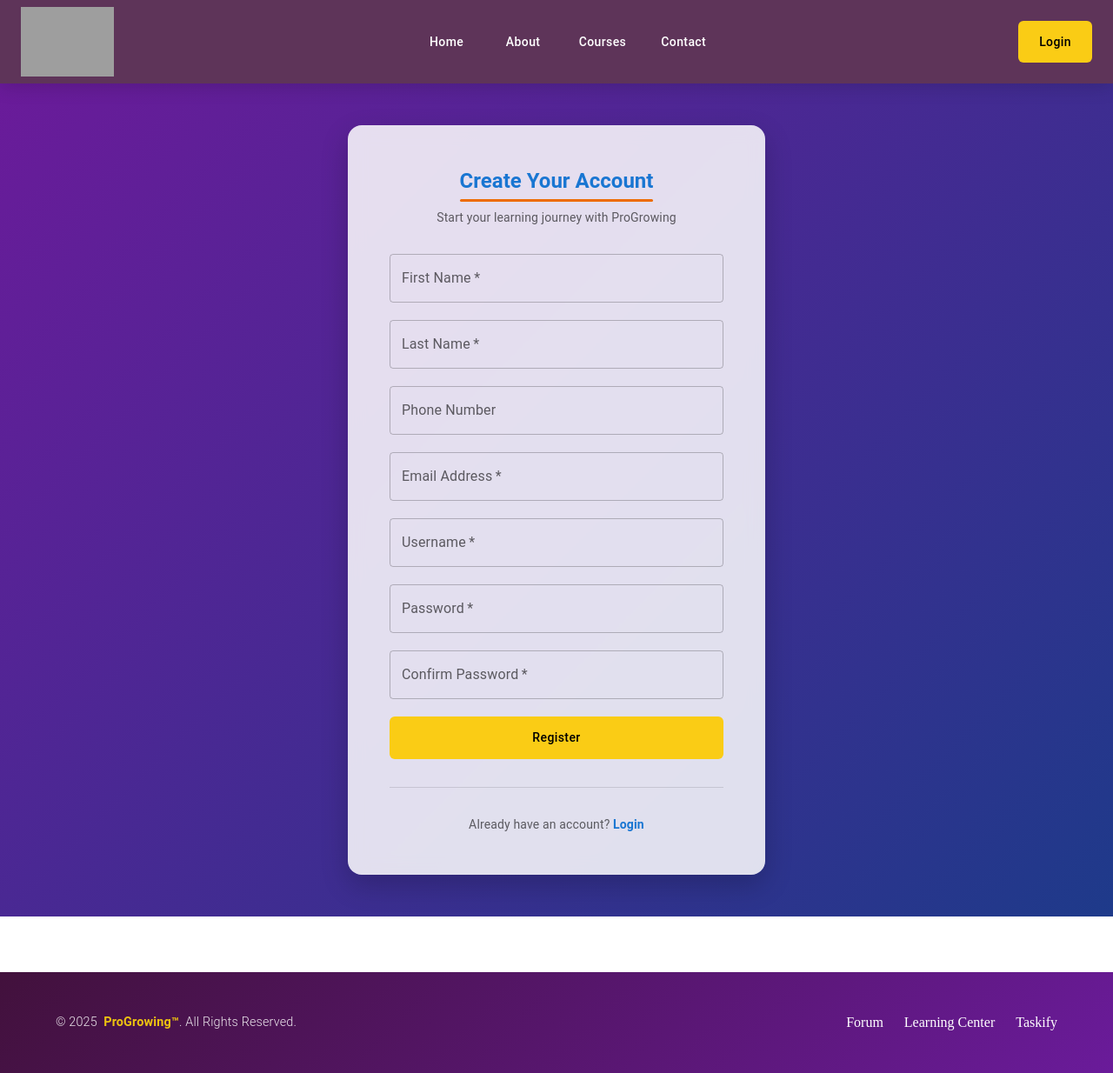
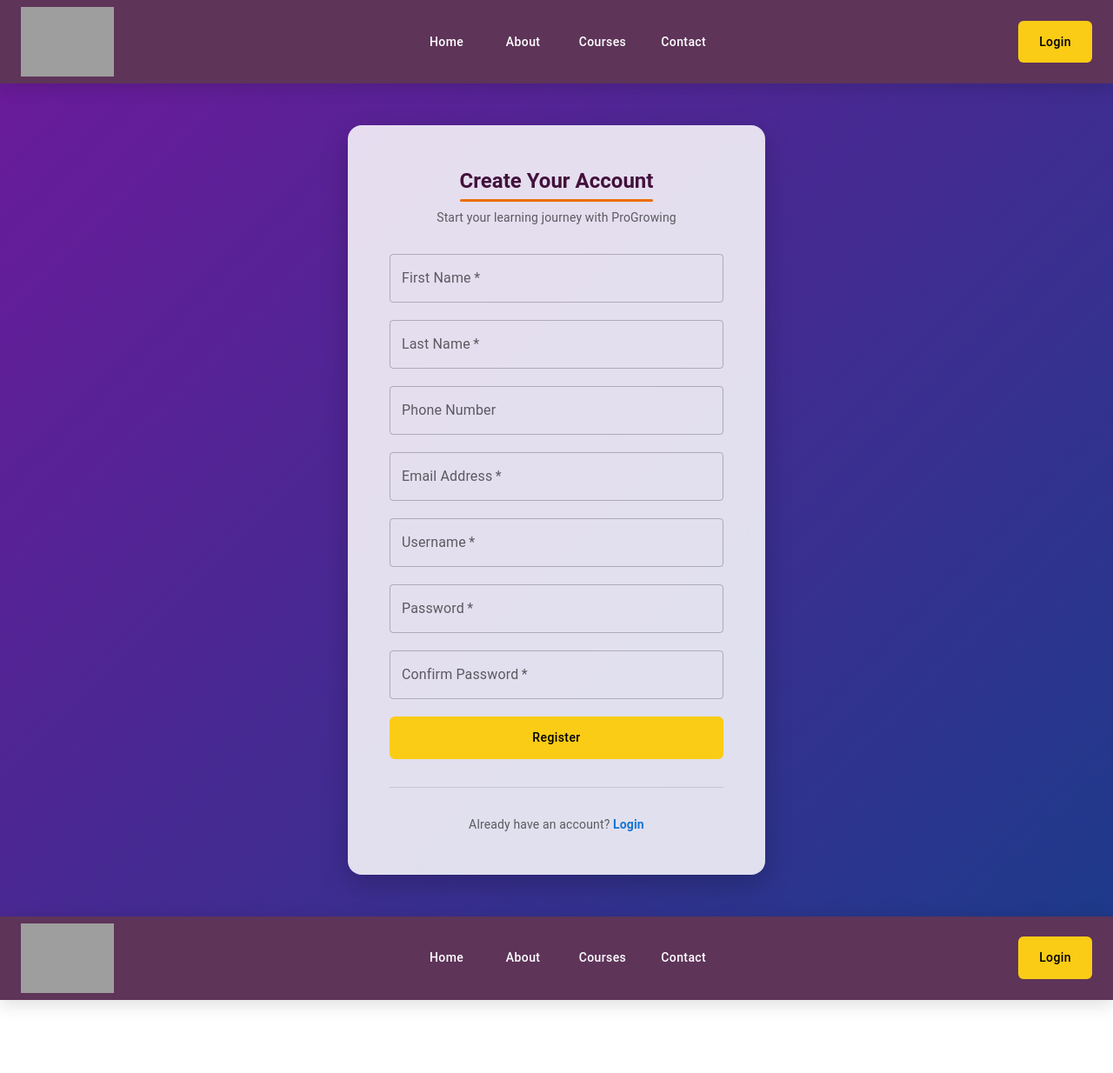
Before and after one commit to oduyemi/ProLearn, a Next.js app: page /register in a window 1280 px wide. Shown: the whole page at 87% size. After the commit the page ends 1150 px from the top, so only its background shows below. Built offline with nearby package versions, Linux system fonts and the light colour scheme; grey boxes are pictures that could not be loaded; some icons are missing.

Commit message:
Forms updated

```diff
--- a/src/components/ClientSideLayout.tsx
+++ b/src/components/ClientSideLayout.tsx
@@ -24,7 +24,9 @@ const ClientSideLayout = ({ children }: { children: React.ReactNode }) => {
         <Header />
       )}
       <main className="flex-1">{children}</main>
-      <Footer />
+      {!isUserRoute && (
+        <Header />
+      )}
     </>
   );
 };
--- a/src/components/forms/Register.tsx
+++ b/src/components/forms/Register.tsx
@@ -117,7 +117,7 @@ export const RegisterForm: React.FC = () => {
               variant="h5"
               sx={{
                 fontWeight: "bold",
-                color: "primary.main",
+                color: "#42113C",
                 position: "relative",
                 display: "inline-block",
                 pb: 1,
--- a/src/components/forms/login.tsx
+++ b/src/components/forms/login.tsx
@@ -75,7 +75,7 @@ export const LoginForm: React.FC = () => {
               variant="h5"
               sx={{
                 fontWeight: "bold",
-                color: "primary.main",
+                color: "#42113C",
                 position: "relative",
                 display: "inline-block",
                 pb: 1,
```
